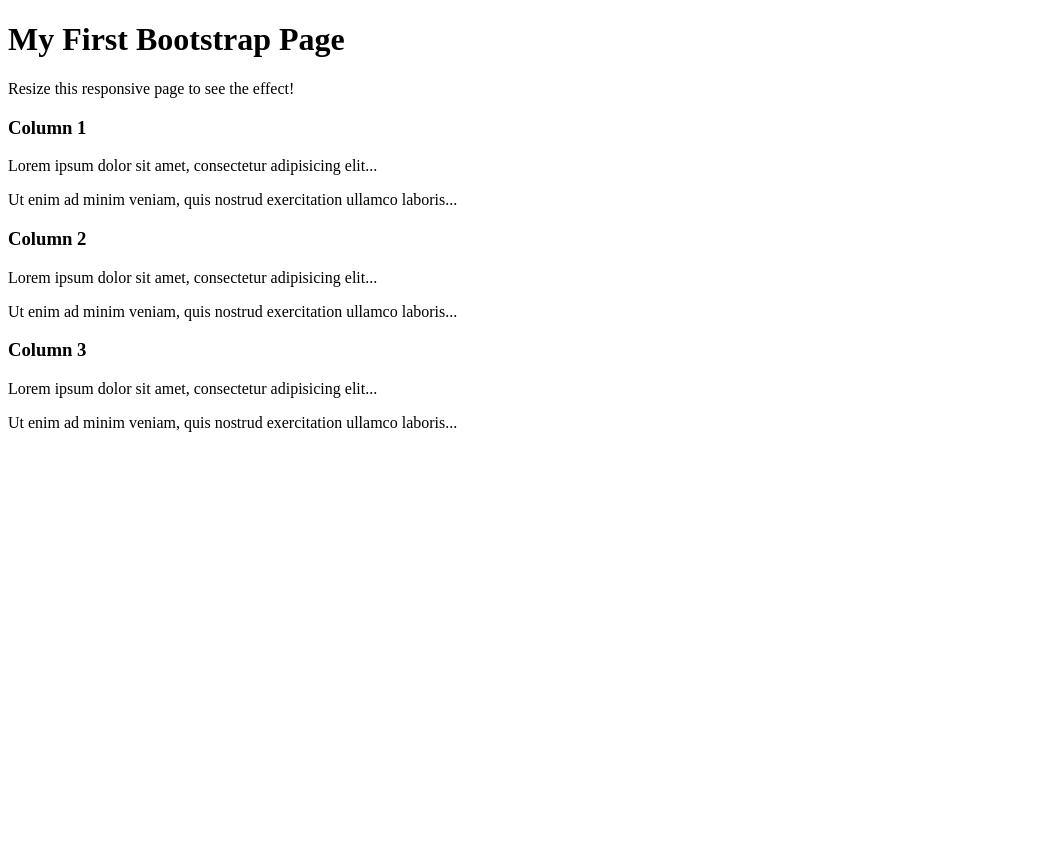
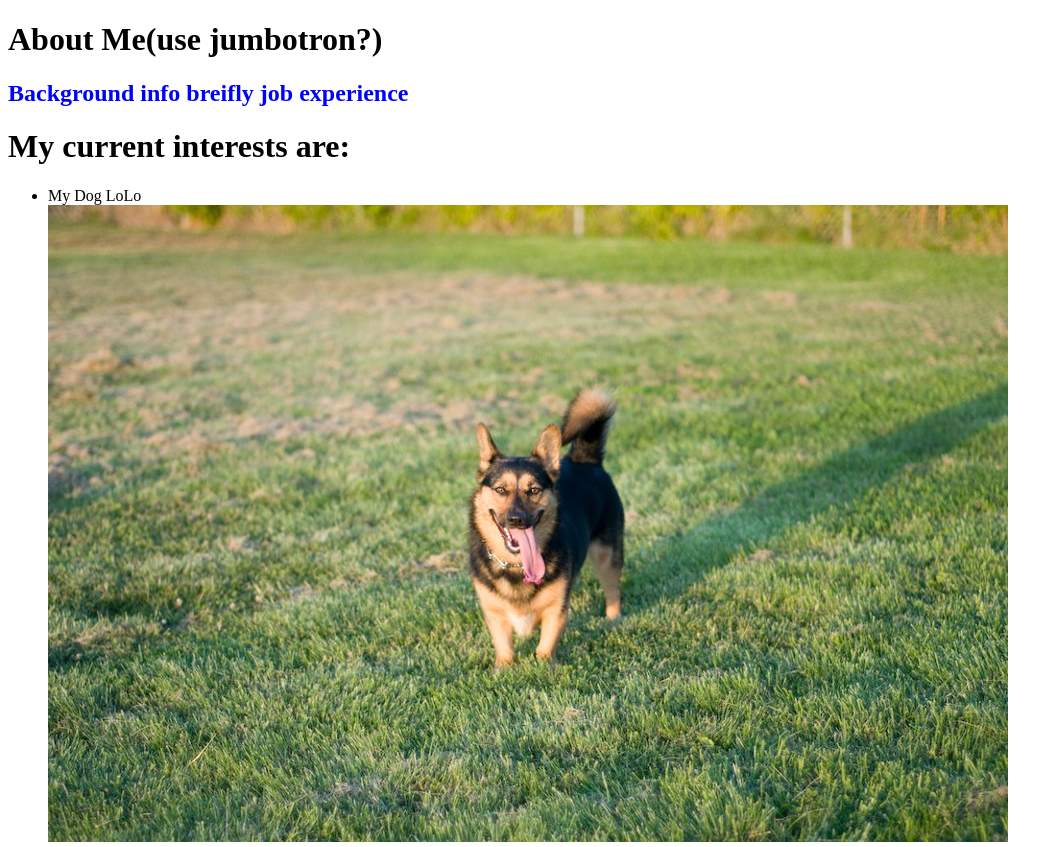
Before and after one commit to DavidPaulAyala/portfolio, a plain HTML site: page aboutme.html in a window 1280 px wide. Shown: the top 847 px of the page, without its empty margins (0-1063 px from the left). Before the commit the page ends 800 px from the top, so only its background shows below. Drawn offline with Linux system fonts and the light colour scheme.

Commit message:
added pics and info to aboutme

```diff
--- a/aboutme.html
+++ b/aboutme.html
@@ -2,32 +2,33 @@
 <html>
 <head>
   <meta charset="utf-8">
+  <link href="css/styles.css" rel="stylesheet" type="text/css">
   <title>About Me</title>
 </head>
 <body>
-    <div class="jumbotron text-center">
-      <h1>My First Bootstrap Page</h1>
-      <p>Resize this responsive page to see the effect!</p>
+
+  <h1>About Me(use jumbotron?)</h1>
+
+  <div class="important">
+
+    <p>
+      <h2>Background info breifly job experience</h2>
+    </p>
+
   </div>
 
-    <div class="container">
-      <div class="row">
-        <div class="col-sm-4">
-          <h3>Column 1</h3>
-          <p>Lorem ipsum dolor sit amet, consectetur adipisicing elit...</p>
-          <p>Ut enim ad minim veniam, quis nostrud exercitation ullamco laboris...</p>
-        </div>
-        <div class="col-sm-4">
-          <h3>Column 2</h3>
-          <p>Lorem ipsum dolor sit amet, consectetur adipisicing elit...</p>
-          <p>Ut enim ad minim veniam, quis nostrud exercitation ullamco laboris...</p>
-        </div>
-        <div class="col-sm-4">
-          <h3>Column 3</h3>
-          <p>Lorem ipsum dolor sit amet, consectetur adipisicing elit...</p>
-          <p>Ut enim ad minim veniam, quis nostrud exercitation ullamco laboris...</p>
-        </div>
-      </div>
+  <div class="interests">
+    <p>
+      <h1>My current interests are:</h1>
+      <ul>
+        <li>My Dog LoLo</li>
+        <img src="img/LoLo.jpg" alt="pic of a corgi" />
+        <li>Camping</li>
+        <img src="img/camping.jpg" alt="pic of a campsite" />
+        <li>R/C Cars</li>
+        <img src="img/racing.jpg" alt="pic of rc cars racing" />
+      </p>
+
     </div>
 
 </body>
--- a/css/styles.css
+++ b/css/styles.css
@@ -0,0 +1 @@
+h2 {color: blue}
```
Also changed, not shown: index.html (+1 -0 lines), img/LoLo.jpg (added), 2 other files. Lines whose indentation alone changed are shown as unchanged.
